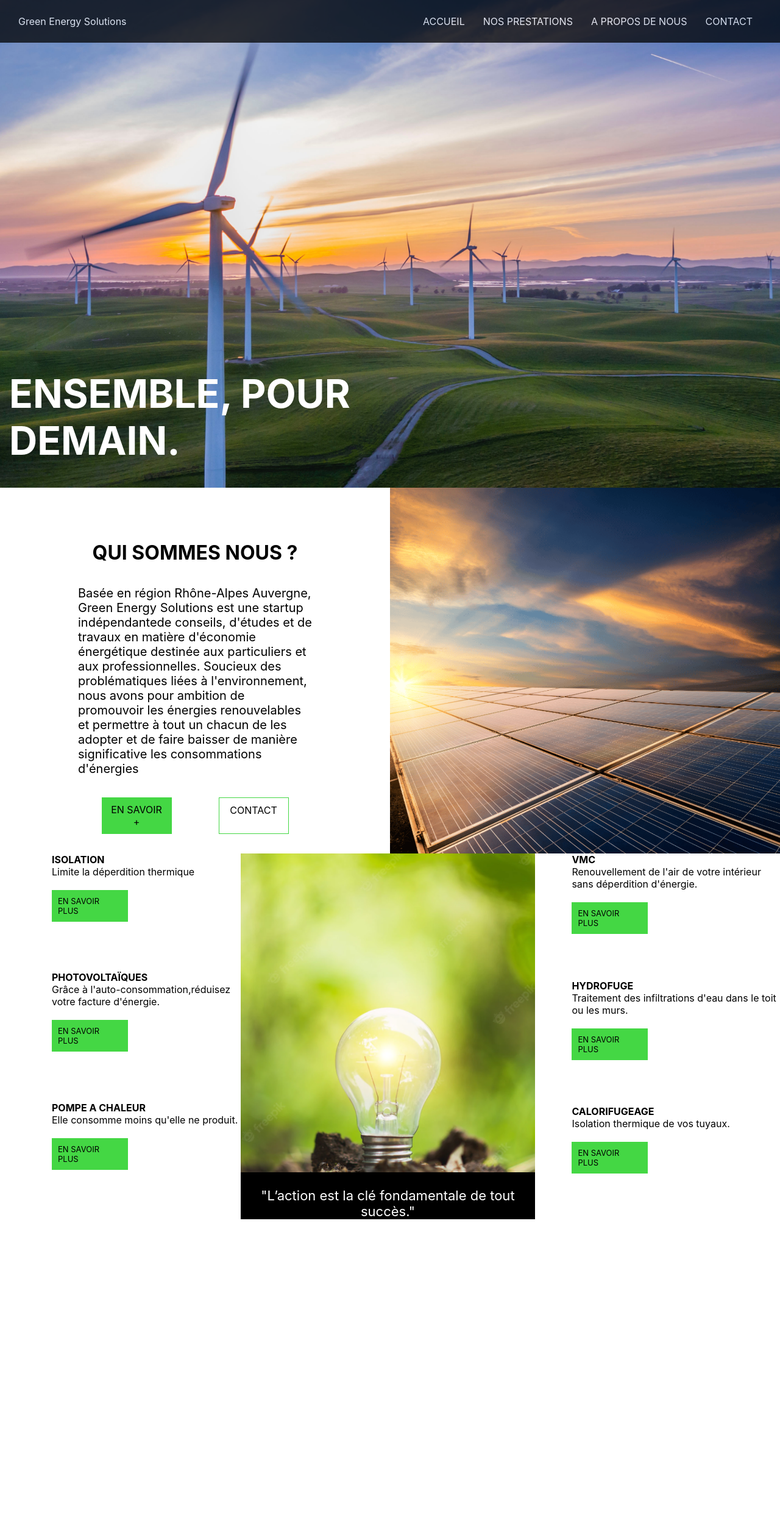
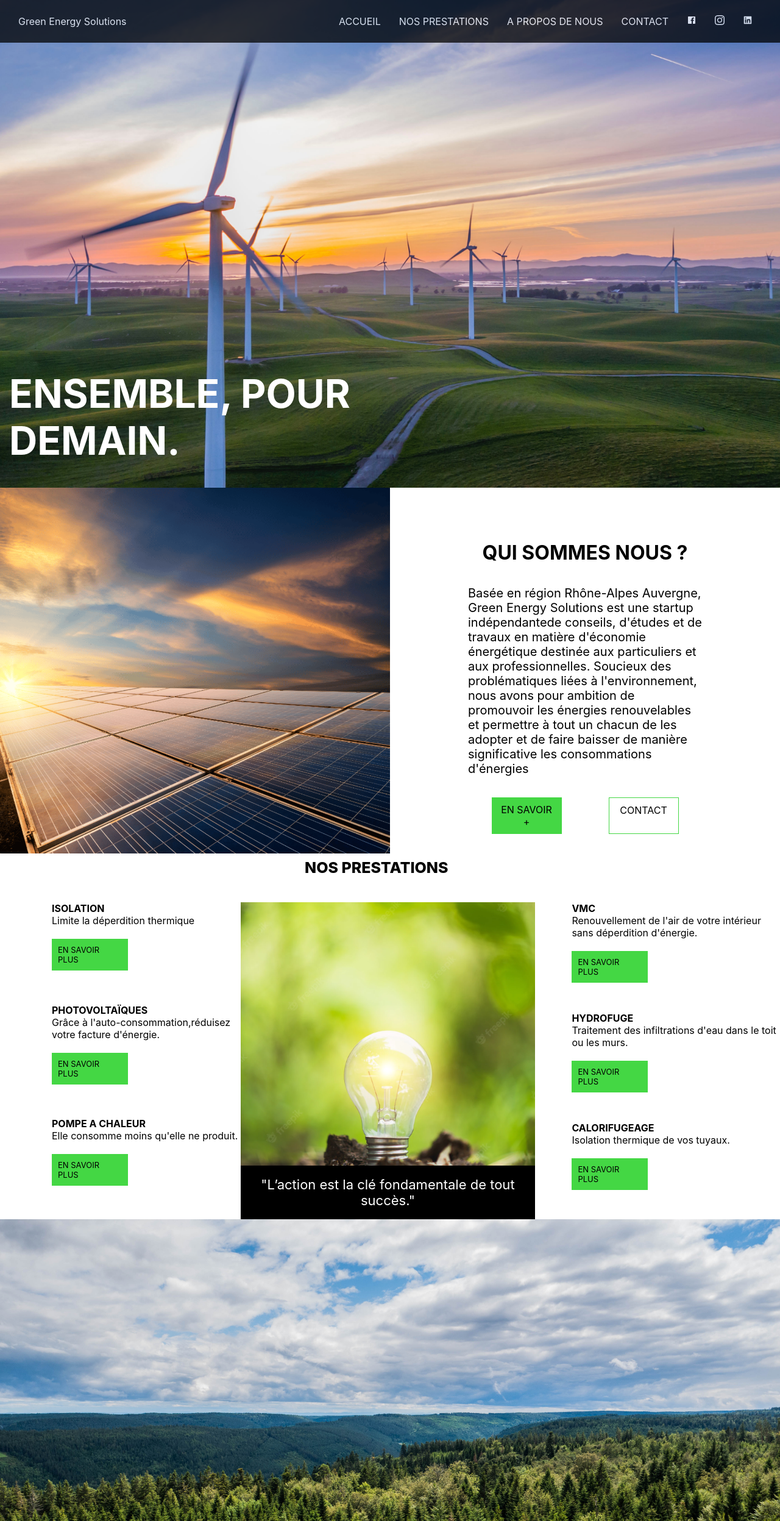
Before and after one commit to mohamedehn/ges, a React (Create React App) app: page / in a window 1280 px wide. Shown: the top 2495 px of the page at 61% size. Before the commit the page ends 2000 px from the top, so only its background shows below. Built offline with nearby package versions, Linux system fonts and the light colour scheme.

Commit message:
Navbar and main page responsive

```diff
--- a/src/App.jsx
+++ b/src/App.jsx
@@ -6,12 +6,20 @@ import imgPhoto from "./assets/photovoltaique.png"
 import Slider from './components/Slider';
 import Product from './components/Product';
 import Navbar from './components/Navbar';
+import {IoLogoFacebook} from "react-icons/io"
+import {BsInstagram} from "react-icons/bs"
+import {AiFillLinkedin} from "react-icons/ai"
+import CountryHelp from './components/CountryHelp';
+import foret from "./assets/foret.jpeg"
 
 const navbarLinks = [
   {url:"#", title : "ACCUEIL"},
   {url:"#", title : "NOS PRESTATIONS"},
   {url:"#", title : "A PROPOS DE NOUS"},
   {url:"#", title : "CONTACT"},
+  {url:"#", title : <IoLogoFacebook/>},
+  {url:"#", title : <BsInstagram/>},
+  {url:"#", title : <AiFillLinkedin/>},
 ]
 
 function App() {
@@ -35,6 +43,10 @@ function App() {
         consommations d'énergies`}
       />
       <Product/>
+      <CountryHelp
+        image={foret}
+        title={"Pour vous aider. De nombreuses aides de l'état"}
+      />
     </div>
   );
 }
--- /dev/null
+++ b/src/components/CountryHelp.jsx
@@ -0,0 +1,27 @@
+import "../styles/CountryHelp.scss";
+import { useInView } from 'react-intersection-observer';
+
+
+const CountryHelp = ({image, title, subtitle, text, info})=> {
+
+    const { ref, inView } = useInView({
+        threshold: 0.4,
+    });
+
+    return(
+      <div className={inView? "countryHelp countryHelpZoom" : "countryHelp"} ref={ref}>
+        <div className="countryHelpHeader">
+          <img src={image} alt="" className="countryHelpImg"/>
+          <p></p>
+        </div>
+        <div className="countryHelpTitle">{title}</div>
+        <div className="countryHelpContent">
+          <p className="moreInfo">{info}</p>
+          <p className="countryHelpName">{subtitle}</p>
+          <p className="countryHelpText">{text}</p>
+        </div>
+      </div>
+    );
+  }
+
+export default CountryHelp;
--- a/src/components/Navbar.jsx
+++ b/src/components/Navbar.jsx
@@ -1,13 +1,23 @@
 import "../styles/Navbar.scss";
 import { FiMenu, FiX } from 'react-icons/fi';
+import { useState } from "react";
 
 
 
 const Navbar = ({navbarLinks}) => {
+
+    const [menuClicked, setMenuClicked] = useState(true);
+
+    const toggleMenu = () => {
+        setMenuClicked(!menuClicked)
+    }
+
     return(
         <nav className="navbar">
             <span className="navbarLogo">Green Energy Solutions</span>
-            <ul className="navbarList">
+            {menuClicked? <FiMenu size={25} className="navbarMenu" onClick={toggleMenu}/> :
+            <FiX size={25} className="navbarMenu" onClick={toggleMenu}/> }
+            <ul className={menuClicked? "navbarList" : "navbarList navbarListActive"}>
             {navbarLinks.map((item) =>{
                 return (
                 <li className="navbarItem" key={item.title}>
--- a/src/components/Product.jsx
+++ b/src/components/Product.jsx
@@ -11,6 +11,7 @@ function Product (){
 
     return(
         <div className={inView? "product productZoom" : "product"} ref={ref}>
+            <p className="mainTitle">NOS PRESTATIONS</p>
             <div className="productLeft">
                 <div className="productItem">
                     <p className="productTitle">ISOLATION</p>
--- a/src/components/Slider.jsx
+++ b/src/components/Slider.jsx
@@ -5,7 +5,6 @@ import { useInView } from 'react-intersection-observer';
 const Slider = ({imageSrc, title, subtitle, flipped})=> {
 
         const { ref, inView } = useInView({
-          /* Optional options */
           threshold: 0.4,
         });
 
@@ -14,6 +13,7 @@ const Slider = ({imageSrc, title, subtitle, flipped})=> {
         if(!flipped){
             return (
                 <>
+                    <img src={imageSrc} alt="" className="sliderImg"/>
                     <div className="sliderContent">
                         <h1 className="sliderTitle">{title}</h1>
                         <p className="sliderSubtitle">{subtitle}</p>
@@ -22,11 +22,10 @@ const Slider = ({imageSrc, title, subtitle, flipped})=> {
                             <p className="moreContact"> CONTACT</p>
                         </div>
                     </div>
-                    <img src={imageSrc} alt="" className="sliderImg"/>
-                    <div className="imgDescription">
-                        <p className="imgTitle"></p>
-                        <p className="imgText"></p>
-                    </div>
+                    {/* <div className="imgDescription">
+                        <p className="imgTitle">ENSEMBLE, POUR DEMAIN.</p>
+                        <p className="imgText">Des installateurs reconnus garants de l'environnement(R.G.E)</p>
+                    </div> */}
                 </>
             )
         }else{
--- /dev/null
+++ b/src/styles/CountryHelp.scss
@@ -0,0 +1,20 @@
+@import "../styles/Mixin.scss";
+
+.countryHelp{
+    opacity: 0;
+    transform: scale(85%);
+    transition: 2s;
+    .countryHelpHeader{
+        .countryHelpImg{
+            position: absolute;
+            object-fit: cover;
+            display: flex;
+            width: 100%;
+        };
+    }
+}
+.countryHelpZoom{
+    opacity: 1;
+    transform: scale(100%);
+    transition: 2s;
+}
--- a/src/styles/Intro.scss
+++ b/src/styles/Intro.scss
@@ -1,3 +1,4 @@
+@import "../styles/Mixin.scss";
 .intro{
     position: relative;
     width: 100%;
@@ -15,5 +16,8 @@
         color: white;
         font-size: 4rem;
         padding: 15px;
+        @include mobile-only{
+            right: 4%;
+        }
     }
 }
--- /dev/null
+++ b/src/styles/Mixin.scss
@@ -0,0 +1,4 @@
+@mixin mobile-only {
+    @media screen and (max-width: 935px){
+    @content;
+}}
--- a/src/styles/Navbar.scss
+++ b/src/styles/Navbar.scss
@@ -1,3 +1,5 @@
+@import "../styles/Mixin.scss";
+
 .navbar{
     position: sticky;
     background-color: black;
@@ -13,11 +15,39 @@
     .navbarLogo{
         color: white;
     }
+    .navbarMenu{
+        cursor: pointer;
+        color: white;
+        display: none;
+        @include mobile-only{
+            display: block;
+        }
+    }
     .navbarList{
         display: flex;
         list-style: none;
+        @include mobile-only{
+            display: flex;
+            flex-direction: column;
+            justify-content: space-evenly;
+            align-items: center;
+            position: absolute;
+            top: 70px;
+            left: -100%;
+            width: 100%;
+            height: 300px;
+            transition: all 0.5s;
+        }
         .navbarItem{
             white-space: nowrap;
+            @include mobile-only{
+                width: 100%;
+                display: flex;
+                justify-content: center;
+                align-items: center;
+                border-radius: 0;
+                flex: 1;
+            }
             .navbarLink{
                 text-decoration: none;
                 color: white;
@@ -32,7 +62,23 @@
                     border-color: white;
                     transition: 250ms;
                 }
+                @include mobile-only{
+                    display: flex;
+                    height: 100%;
+                    width: 100%;
+                    justify-content: center;
+                    align-items: center;
+                    margin: 0px;
+                    border-width: 0px;
+                    background-color: black;
+                    opacity: 0.75;
+                }
             }
         }
     }
+    .navbarListActive{
+        @include mobile-only{
+            left: 0;
+        }
+    }
 }
--- a/src/styles/Product.scss
+++ b/src/styles/Product.scss
@@ -1,3 +1,5 @@
+@import "../styles/Mixin.scss";
+
 .product{
     display: flex;
     height: 600px;
@@ -7,8 +9,32 @@
     opacity: 0;
     transform: scale(85% );
     transition: 2s;
+    @include mobile-only{
+        width: 100%;
+        margin-right: 0;
+        display: block;
+        margin-left: 0;
+        background-color: rgb(236, 236, 236);
+        height: 100%;
+    }
+    .mainTitle{
+        position: absolute;
+        top: 8px;
+        left: 475px;
+        z-index: 1;
+        font-weight: 800;
+        font-size: 25px;
+        @include mobile-only{
+            position: relative;
+            left: 0;
+        }
+    }
     .productItem{
         margin-left: 60px;
+        @include mobile-only{
+            margin-left: 20px;
+            padding-top: 20px;
+        }
         .moreInfo{
             background-color: #44d744;
             padding: 10px;
@@ -16,25 +42,41 @@
             font-size: 13px;
             margin-top: 20px;
             cursor: pointer;
+            @include mobile-only{
+                margin-top: 10px;
+                margin-bottom: 10px;
+                padding: 5px;
+                width: 115px;
+            }
         }
     }
     .productLeft{
         display: grid;
+        padding-top: 80px;
+        @include mobile-only{
+            padding-top: 40px;
+        }
     }
     .productCenter{
         display: grid;
         position: relative;
+        @include mobile-only{
+            display: none;
+        }
         .lightImg{
             width: 700px;
-            height: 600px;
+            height: 500px;
             max-width: 100%;
             max-height: 100%;
             object-fit: cover;
+            position: relative;
+            top: 80px;
         }
         .lightText{
             color: white;
             background-color: black;
-            padding-top: 25px;
+            padding-top: 18px;
+            padding-bottom: 18px;
             position: absolute;
             bottom: 0px;
             width: 100%;
@@ -44,6 +86,10 @@
     }
     .productRight{
         display: grid;
+        padding-top: 80px;
+        @include mobile-only{
+            padding-top: 20px;
+        }
     }
 }
 
--- a/src/styles/Slider.scss
+++ b/src/styles/Slider.scss
@@ -1,12 +1,19 @@
+@import "../styles/Mixin.scss";
+
 .slider{
     display: flex;
     align-items: center;
     opacity: 0;
     transform: scale(85% );
     transition: 2s;
+    @include mobile-only{
+        flex-direction: column;
+        background-color: rgb(236, 236, 236);
+    }
     .sliderImg{
         width: 50%;
         height: 600px;
+        @include mobile-only{width: 100%;}
     }
     .sliderContent{
         flex: 1;
@@ -25,11 +32,17 @@
             margin-top: 35px;
             margin-bottom: 35px;
             font-size: 20px;
+            @include mobile-only{
+                width: 90%;
+            }
         }
         .more{
             display: flex;
             width: 60%;
             justify-content: space-around;
+            @include mobile-only{
+                width: 90%;
+            }
             .moreInfo{
                 background-color: #44d744;
                 padding: 10px;
@@ -44,6 +57,17 @@
             }
         }
     }
+    .imgDescription{
+        position: absolute;
+        right: 65px;
+        top: 530px;
+        color: white;
+        .imgTitle{
+            color: #44d744;
+            font-weight: 700;
+            font-size: 32px;
+        }
+    }
 }
 .sliderZoom{
     opacity: 1;
```
Also changed, not shown: src/assets/foret.jpeg (added).
